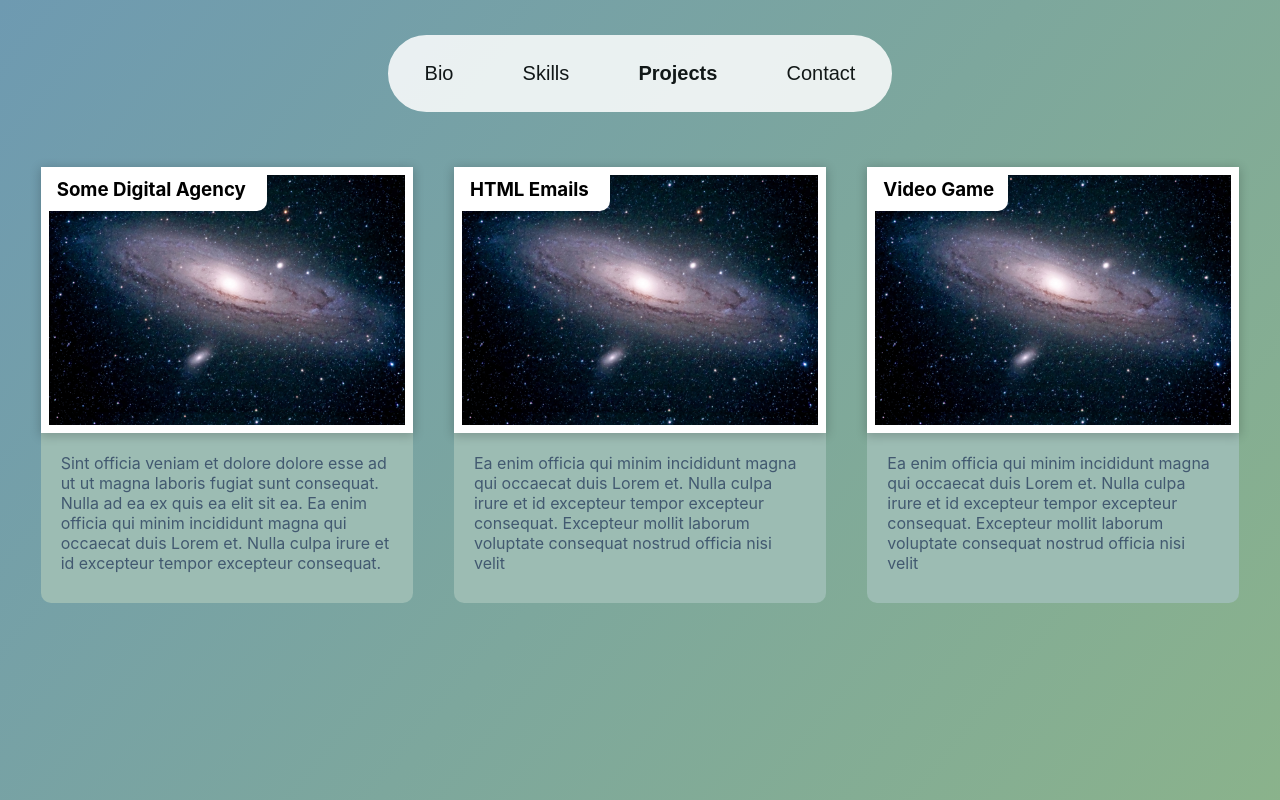
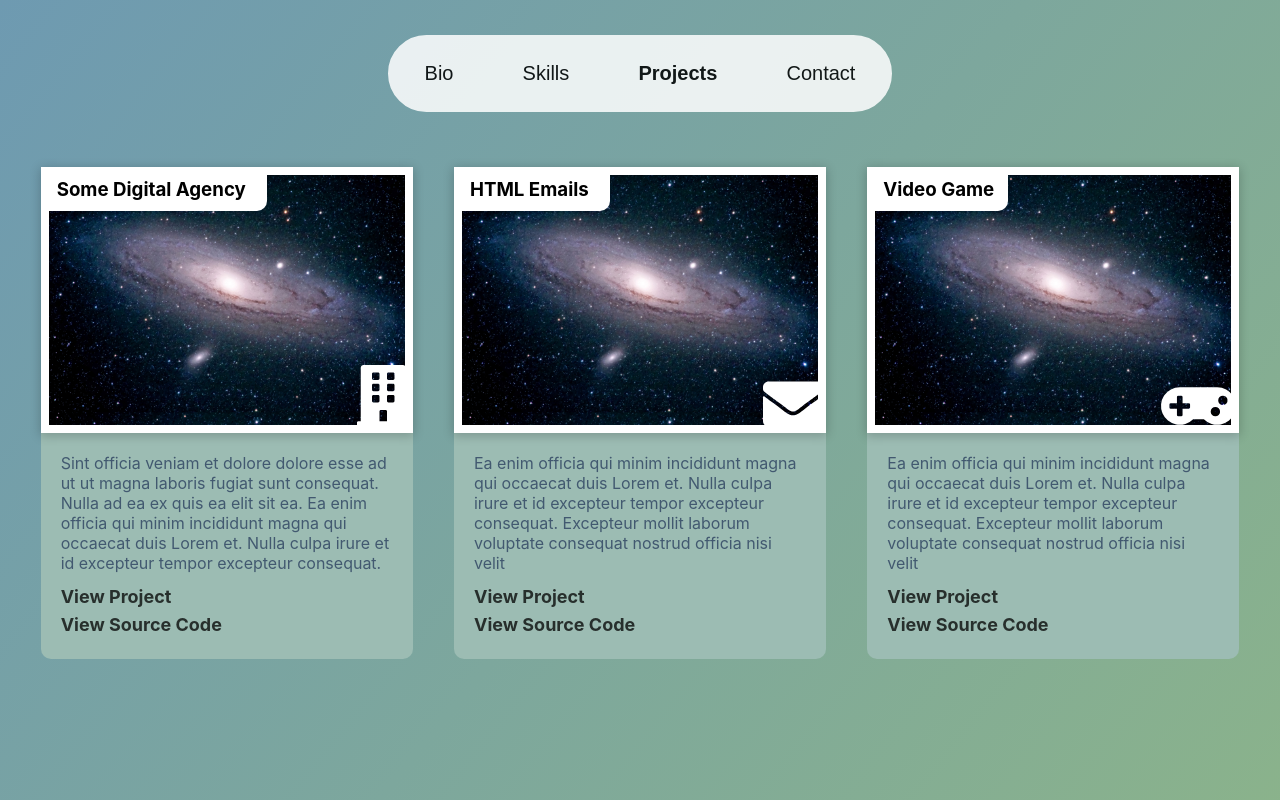
Before and after one commit to sok213/new-portolfio, a React (Create React App) app: page / in a window 1280 px wide. Both pictures are taken after a click on the button "Projects". Shown: the top 800 px of the page. Built offline with nearby package versions, Linux system fonts and the light colour scheme.

Commit message:
Add icons to project items

```diff
--- a/src/Comps/Projects/Projects.js
+++ b/src/Comps/Projects/Projects.js
@@ -1,5 +1,7 @@
 import React, { Component } from 'react';
 import s from './Projects.module.scss';
+import { FontAwesomeIcon } from '@fortawesome/react-fontawesome';
+import { faGamepad, faBuilding, faEnvelope } from '@fortawesome/free-solid-svg-icons'
 
 export default function Projects() {
 
@@ -9,6 +11,8 @@ export default function Projects() {
       desc: 'Sint officia veniam et dolore dolore esse ad ut ut magna laboris fugiat sunt consequat. Nulla ad ea ex quis ea elit sit ea. Ea enim officia qui minim incididunt magna qui occaecat duis Lorem et. Nulla culpa irure et id excepteur tempor excepteur consequat.',
       link: '#',
       thumbnail: '../Assets/test.jpg',
+      top: '154px',
+      icon: faBuilding,
       source_code: '#'
     },
     {
@@ -16,6 +20,8 @@ export default function Projects() {
       desc: 'Ea enim officia qui minim incididunt magna qui occaecat duis Lorem et. Nulla culpa irure et id excepteur tempor excepteur consequat. Excepteur mollit laborum voluptate consequat nostrud officia nisi velit',
       link: '#',
       thumbnail: '',
+      icon: faEnvelope,
+      top: '163px',
       source_code: '#',
       width: 150
     },
@@ -24,6 +30,8 @@ export default function Projects() {
       desc: 'Ea enim officia qui minim incididunt magna qui occaecat duis Lorem et. Nulla culpa irure et id excepteur tempor excepteur consequat. Excepteur mollit laborum voluptate consequat nostrud officia nisi velit',
       link: '#',
       thumbnail: '',
+      icon: faGamepad,
+      top: '165px',
       source_code: '#',
       width: 135
     }
@@ -35,7 +43,10 @@ export default function Projects() {
       const {
         title,
         desc,
-        width
+        width,
+        icon,
+        top,
+        left
       } = item;
 
       return (
@@ -44,9 +55,16 @@ export default function Projects() {
             <div className={s.header} style={{ width }} >
               <h3>{title}</h3>
             </div>
+            <div className={s.icon} style={{top, left}}>
+              <FontAwesomeIcon icon={icon} />
+            </div>
           </div>
           <div className={s.desc}>
             <p>{desc}</p>
+            <div className={s.projectLinks}>
+              <p><a href="#">View Project</a></p>
+              <p><a href="#">View Source Code</a></p>
+            </div>
           </div>
         </div>
       );
--- a/src/Comps/Projects/Projects.module.scss
+++ b/src/Comps/Projects/Projects.module.scss
@@ -21,6 +21,17 @@
   @media screen and (max-width: 900px) {
     flex-direction: column;
   }
+}
+
+.icon {
+  color: white;
+  font-size: 60px;
+  display: flex;
+  flex-direction: column;
+  align-items: flex-end;
+  top: 152px;
+  left: 5px;
+  position: relative;
 }
 
 .projectCardContainer {
@@ -70,7 +81,6 @@
 
   -webkit-box-shadow: 0px 2px 10px 1px rgba(0,0,0,0.20);
   -moz-box-shadow: 0px 2px 10px 1px rgba(0,0,0,0.20);
-  z-index: 1;
   position: relative;
 
 
@@ -93,11 +103,31 @@
   }
 }
 
+.projectLinks {
+  padding-top: 10px;
+
+  p {
+    line-height: 28px;
+    font-size: 18px;
+    font-weight: bold;
+    opacity: 0.75;
+
+    &:hover {
+      opacity: 1;
+    }
+  }
+
+  a {
+    color: black;
+    text-decoration: none;
+  }
+}
+
 .desc {
   border-radius: 0px 0px 10px 10px;
   background-color: #9CBCB3;
   padding: 20px;
-  height: 130px;
+  // height: 170px;
   z-index: -1;
 
   p {
```
